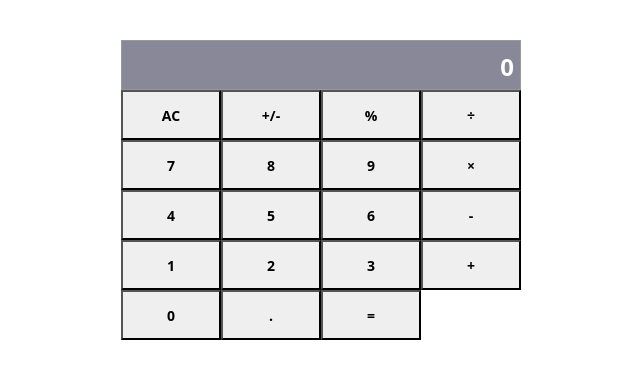
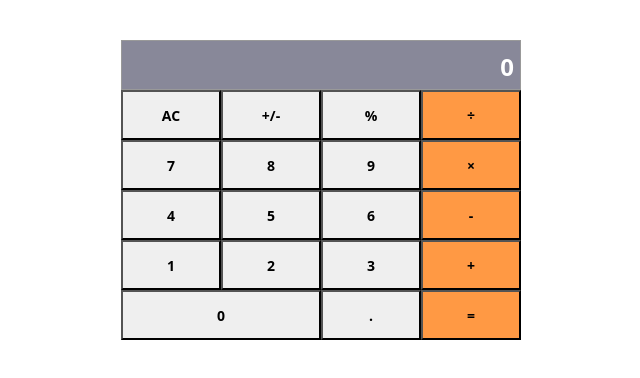
Before and after one commit to ezeilo-su/calculator, a React (Create React App) app: page / in a window 1280 px wide. Shown: the top 378 px of the page, without its empty margins (319-959 px from the left). Built offline with nearby package versions, Linux system fonts and the light colour scheme.

Commit message:
Refactor all components

```diff
--- a/src/components/App.js
+++ b/src/components/App.js
@@ -3,30 +3,30 @@ import Display from './Display';
 import ButtonPanel from './ButtonPanel';
 import calculate from '../logic/calculate';
 
-class App extends Component {
+export default class App extends Component {
   constructor(props) {
     super(props);
     this.state = {
-      total: '',
-      next: '',
-      operation: '',
+      total: null,
+      next: null,
+      operation: null,
     };
     this.handleClick = this.handleClick.bind(this);
   }
 
   handleClick(buttonName) {
     const nextState = calculate({ ...this.state }, buttonName);
-    this.setState(prevState => ({ ...prevState }, { ...nextState }));
+    this.setState(prevState => ({ ...prevState, ...nextState }));
   }
 
   render() {
     return (
       <div className="app">
-        <Display />
+        <Display
+          val={this.state.operation && this.state.next ? this.state.next : this.state.total || '0'}
+        />
         <ButtonPanel clickHandler={this.handleClick} />
       </div>
     );
   }
 }
-
-export default App;
--- a/src/components/Button.js
+++ b/src/components/Button.js
@@ -1,18 +1,20 @@
 import React from 'react';
 import PropTypes from 'prop-types';
 
-const Button = ({ key, name }) => (
-  <button
-    className={`calc-key ${key}`}
-    type="button"
-  >
-    {name}
-  </button>
-);
+export default function Button(props) {
+  return (
+    <button
+      className={`calc-button ${props.slug}`}
+      type="button"
+      onClick={props.clickHandler}
+    >
+      {props.name}
+    </button>
+  );
+}
 
 Button.propTypes = {
   name: PropTypes.string.isRequired,
-  key: PropTypes.string.isRequired,
+  slug: PropTypes.string.isRequired,
+  clickHandler: PropTypes.func.isRequired,
 };
-
-export default Button;
--- a/src/components/ButtonPanel.js
+++ b/src/components/ButtonPanel.js
@@ -1,13 +1,6 @@
 import React from 'react';
+import PropTypes from 'prop-types';
 import Button from './Button';
-
-// const keyMap = [
-//   'AC', '+/-', '%', '÷',
-//   '7', '8', '9', '×',
-//   '4', '5', '6', '-',
-//   '1', '2', '3', '+',
-//   '0', '.', '=',
-// ];
 
 const buttons = [
   { name: 'AC', slug: 'ac' }, { name: '+/-', slug: 'plus-minus' }, { name: '%', slug: 'percent' }, { name: '÷', slug: 'divide' },
@@ -17,17 +10,23 @@ const buttons = [
   { name: '0', slug: 'zero' }, { name: '.', slug: 'period' }, { name: '=', slug: 'equal-sign' },
 ];
 
-const ButtonPanel = () => (
+export default function ButtonPanel(props) {
+  return (
     <div className="button-panel">
       <div className="button-row">
         {buttons.map(button => (
           <Button
-          key={`key-${button.slug}`}
+            key={button.slug}
             name={button.name}
+            slug={button.slug}
+            clickHandler={() => props.clickHandler(button.name)}
           />
         ))}
       </div>
     </div>
   );
+}
 
-export default ButtonPanel;
+ButtonPanel.propTypes = {
+  clickHandler: PropTypes.func.isRequired,
+};
--- a/src/components/Display.js
+++ b/src/components/Display.js
@@ -1,16 +1,16 @@
 import React from 'react';
 import PropTypes from 'prop-types';
 
-const Display = ({ result }) => (
-  <button type="button" className="display">{result}</button>
+const Display = ({ val }) => (
+  <button type="button" className="display">{val}</button>
 );
 
 Display.propTypes = {
-  result: PropTypes.string,
+  val: PropTypes.string,
 };
 
 Display.defaultProps = {
-  result: '0',
+  val: '0',
 };
 
 export default Display;
--- a/src/index.css
+++ b/src/index.css
@@ -20,7 +20,7 @@ html body {
   max-width: 240px;
 }
 
-.button-panel .button-row .calc-key {
+.button-panel .button-row .calc-button {
   width: 25%;
   height: 25px;
   cursor: unset;
@@ -28,15 +28,15 @@ html body {
   font-weight: bold;
 }
 
-.button-panel .button-row .key-16 {
+.button-panel .button-row .zero {
   width: 50%;
 }
 
-.button-panel .button-row .key-3,
-.button-panel .button-row .key-7,
-.button-panel .button-row .key-11,
-.button-panel .button-row .key-15,
-.button-panel .button-row .key-18 {
+.button-panel .button-row .plus,
+.button-panel .button-row .minus,
+.button-panel .button-row .divide,
+.button-panel .button-row .multiply,
+.button-panel .button-row .equal-sign {
   background-color: #f94;
 }
 
@@ -62,12 +62,11 @@ html body {
   .button-panel .button-row {
     max-width: 400px;
   }
-  .button-panel .button-row .calc-key {
-    width: 100px;
+  .button-panel .button-row .calc-button {
     height: 50px;
     font-size: 14px;
   }
-  .button-panel .button-row .key-16 {
+  .button-panel .button-row .zero {
     width: 50%;
   }
   .display {
--- a/src/index.scss
+++ b/src/index.scss
@@ -21,7 +21,7 @@ html {
   .button-row {
     max-width: 240px;
 
-    .calc-key {
+    .calc-button {
       width: 25%;
       height: 25px;
       cursor: unset;
@@ -29,15 +29,15 @@ html {
       font-weight: bold;
     }
 
-    .key-16 {
+    .zero {
       width: 50%;
     }
 
-    .key-3,
-    .key-7,
-    .key-11,
-    .key-15,
-    .key-18 {
+    .plus,
+    .minus,
+    .divide,
+    .multiply,
+    .equal-sign {
       background-color: #f94;
     }
   }
@@ -67,13 +67,12 @@ html {
     .button-row {
       max-width: 400px;
 
-      .calc-key {
-        width: 100px;
+      .calc-button {
         height: 50px;
         font-size: 14px;
       }
 
-      .key-16 {
+      .zero {
         width: 50%;
       }
     }
```
Also changed, not shown: 1 other file (tests, documents, lock files or other folders). Lines whose indentation alone changed are shown as unchanged.
